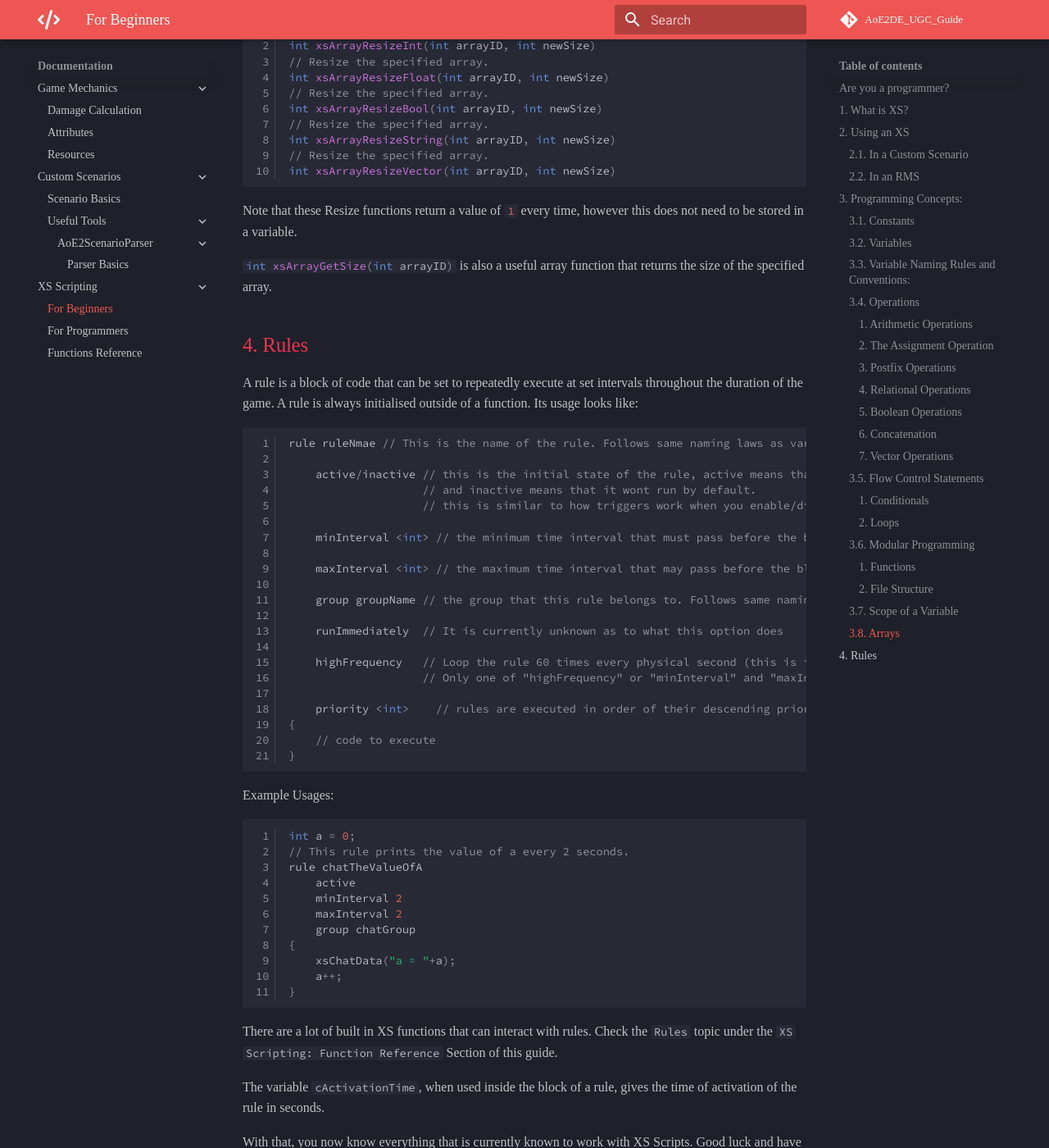
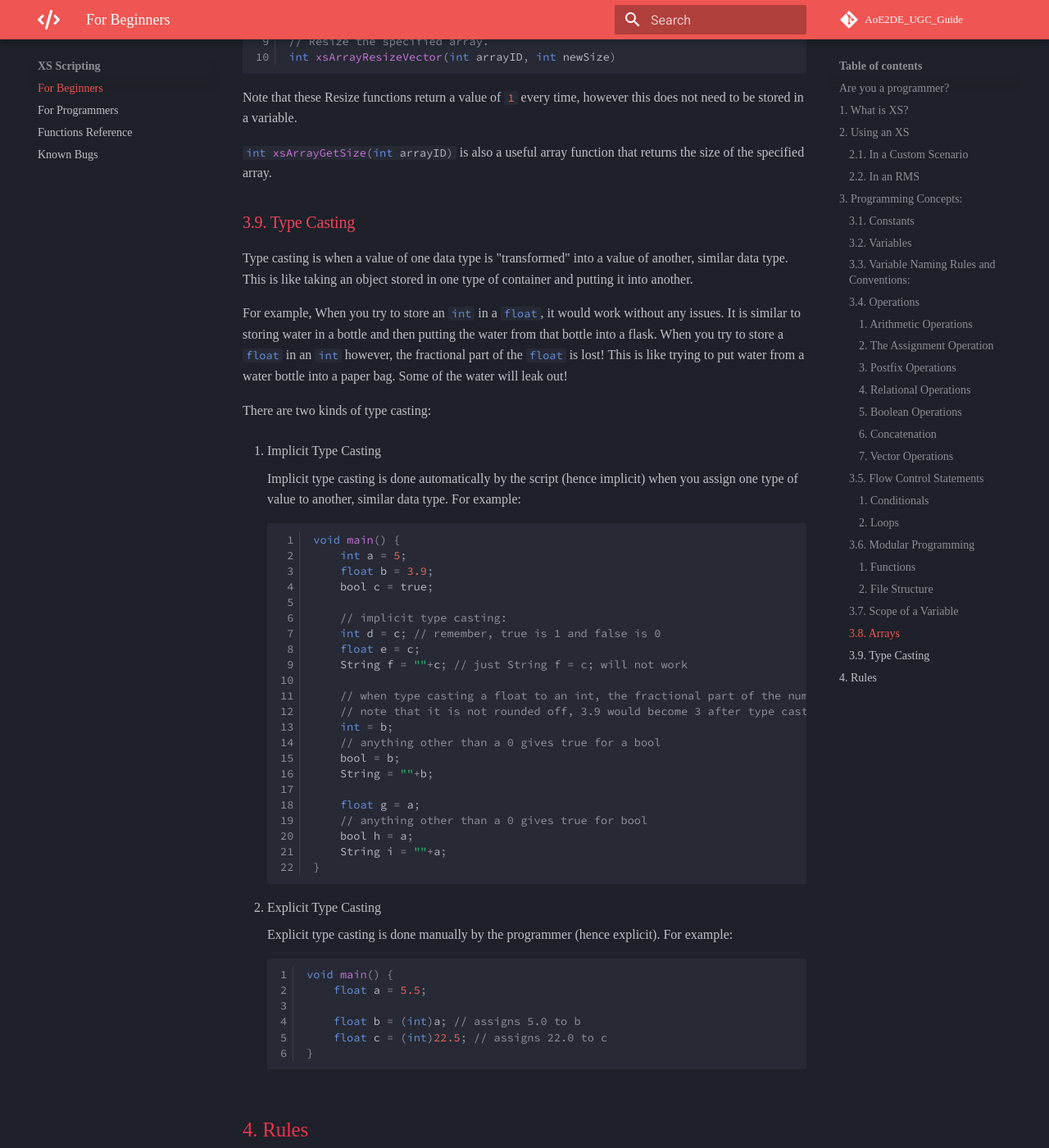
Before and after one commit to Divy1211/AoE2DE_UGC_Guide, an MkDocs documentation site: the page built from docs/general/xs/beginner.md, in a window 1280 px wide and 1400 px high, scrolled down 25957 px. Shown: the whole window at 82% size. Built offline with MkDocs 1.6.1 and Material for MkDocs 9.7.7, drawn with Linux system fonts in a browser that asks for light colours; comment, search, counter and statistics services are not loaded; some of the changed text lies outside the part shown.

Commit message:
Added XS Bugs Section

````diff
--- a/docs/general/xs/beginner.md
+++ b/docs/general/xs/beginner.md
@@ -46,8 +46,8 @@
 and asterisk pair is a
 multi line comment */
 
-// Here, you are creating a function that is called 'test'.
-void test() {
+// Here, you are creating a function that is called 'main'.
+void main() {
     // this line says that you have an integer called 'a' that has a value of 10.
     // note that almost every statement in XS is ended with a semi colon,
     // just like in english we use periods to indicate the end of a sentence.
@@ -68,19 +68,19 @@
 2. Under the `Map` tab, type the name of the XS Script that you created in the `Script Filename` field without the `.xs` at the end. For example, if your file is called `filename.xs` then you will write `filename` in this field.
 3. Now, under the `Triggers` tab in the editor, add a new trigger, then add a new effect. (If you do not know what a trigger/effect is, please go through the `Custom Scenarios: Triggers: Trigger Basics` section of this guide)
 4. From the `Effects List` select `Script Call`.
-5. You can now use the functions in the XS Script in the message box. For example, if your XS file has a function that is called `test` then to use it, you write `test();`
+5. You can now use the functions in the XS Script in the message box. For example, if your XS file has a function that is called `main()` then to use it, you write `main();`
 6. If there are no errors in the code, clicking the `E#0: Script Call` effect will turn it green. If there is an error in the script, an error message will be shown.
-7. Testing the scenario now will run the `Script Call` effect in the trigger defined above, which in turn will run the `test` function in the XS Script and `30` will be shown in the chat.
+7. Testing the scenario now will run the `Script Call` effect in the trigger defined above, which in turn will run the `main()` function in the XS Script and `30` will be shown in the chat.
 
 ### 2.2. In an RMS
 
 1. Open the RMS file in a text editor
 2. At the very top, type `#includeXS "filename.xs"`. Here, `filename.xs` is the name of the file that you created above.
-3. You can now use the functions in the XS file anywhere in the RMS. For example, if your XS file has a function that is called `test` then to use it, you write `test();`
-4. To test, load the RMS in a single player (or multi player) lobby and start the game. When the map is generated, the `test` function in the XS Script will run and `30` will be shown in the chat.
+3. The `main();` function that we made above is automatically run when a map is generated using the RMS.
+4. To test, load the RMS in a single player (or multi player) lobby and start the game. When the map is generated, the `main()` function in the XS Script will run and `30` will be shown in the chat.
 5. It is recommended that you use a custom scenario to test XS Scripts, as it is easier to debug them in the editor.
 
-Now that you have set up an XS file with a `test` function inside, you can type code inside this function to do different things! We'll be walking through all of the different things that are known to be possible one by one, and things will become clearer.
+Now that you have set up an XS file with a `main()` function inside, you can type code inside this function to do different things! We'll be walking through all of the different things that are known to be possible one by one, and things will become clearer.
 
 ## 3. Programming Concepts:
 
@@ -92,7 +92,7 @@
 Variables are like boxes that are used to store constants. Variables are values that can change during the execution of the script! Think about it this way, if a variable is a box that stores a constant, that constant can be taken out and another one can be put in.  Quite literally, it is a variable (it may change!). For example, the script that we saw earlier uses 3 variables, called `a` `b` and `c`.
 
 ```java
-void test() {
+void main() {
     int a = 10;
     int b = 20;
     int c = a+b;
@@ -148,7 +148,7 @@
 5. How do I actually change a variable?
 
     ```java
-    void test() {
+    void main() {
         int my_var = 20;
 
         // you only need to specify the data type of a variable once
@@ -185,7 +185,7 @@
     There is an exception to this rule:
 
     ```java
-    void test() {
+    void main() {
         int a = 10;
         float b = 20.5;
 
@@ -269,30 +269,15 @@
 
     This gives you the exact result of division.
 
-    What if you mix a `#!java float` and an `#!java int`?
-
-    Firstly, anything that does not have a floating point (`.`) is automatically identified as an integer in XS.
-
-    This means, if you do `#!java 5.0/2` then `5.0` is identified as a `#!java float` and `2` and `#!java 2` is identified as an `#!java int`
-
-    The way that XS identifies which behaviour to use is by the data type of the number before the frontslash in the division.
-    For example:
-
-    `#!java 5.0/2 = 2.5`
-
-    Here, the number before the `#!java /` is a `#!java float` and thus regular division is used
-
-    `#!java 5/2.0 = 2`.
-
-    Here, the number before the `#!java /` is an `#!java int` and thus, integer division is used.
-
-    The result of integer division is an `#!java int`, while the result of regular division is `#!java float`
+    What if you mix a `#!java float` and an `#!java int`? In that case, regular division is used.
 
 5. Modulo: `a%b` this gives you the remainder when dividing `a` by `b`.
 
+Note: due to a bug at the moment, the data type of the answer of any operation is decided by the first number used in the operation. This means that `#!java 9*5.5` evaluates to `#!java 49` instead of `#!java 49.5`. However, `#!java 5.5*9` will correctly evaluate to `#!java 49.5`.
+
 For Example:
 ```java
-void test() {
+void main() {
     int a = 69;
     int b = 420;
 
@@ -320,6 +305,12 @@
     // this will chat 5 in game (17%6 = 5)
     xsChatData("result of 17%6 = "+(17%6));
 
+    // this should chat 0.5 in game (2.5%1 = 0.5)
+    xsChatData("result of 17%6 = "+(2.5%1));
+    // Due to a bug at the moment, this will actually show 0.0
+    // Modulo on fractions does not work properly at this time.
+
+
     // Note that chat data does not send the same thing multiple consecutively
     // which means if two calculations have the same result, only the first
     // one is shown
@@ -343,7 +334,7 @@
 If you want to increase or decrease the value of a variable by one, then writing `a = a + 1;` or `a = a - 1;` is one way to do it. Writing `a++;` or `a--;` is another way to do it.
 
 ```java
-void test() {
+void main() {
     int a = 10;
 
     // increase the value of a to 11
@@ -380,7 +371,7 @@
 For Example:
 
 ```java
-void test() {
+void main() {
 
     // With numbers:
     int a = 10;
@@ -494,7 +485,7 @@
 
 For example:
 ```java
-void test() {
+void main() {
     int a = 10;
     int b = 20;
     int c = 30;
@@ -523,7 +514,7 @@
 
 For Example:
 ```java
-void test() {
+void main() {
     String a = "this is ";
     String b = "string concatenation!";
     int c = 11;
@@ -551,7 +542,7 @@
     For example:
 
     ```java
-    void test() {
+    void main() {
         float x = 1.0;
         float y = 2.0;
         float z = 3.0;
@@ -577,7 +568,7 @@
     The X, Y and Z components of a vector can be accessed as follows:
 
     ```java
-    void test() {
+    void main() {
         Vector myVector = Vector(1, 2, 3);
 
         float x = xsVectorGetX(myVector); // gives you the X component of the vector
@@ -591,7 +582,7 @@
     The X, Y and Z components of a vector can be set as follows:
 
     ```java
-    void test() {
+    void main() {
         Vector myVector = Vector(1, 2, 3);
         myVector = xsVectorSetX(myVector, 10); // sets the X component of the vector
         myVector = xsVectorSetY(myVector, 20); // sets the y component of the vector
@@ -606,7 +597,7 @@
     If you know that you want to change all 3 components of a vector, it can be done in one go instead of in 3 separate lines like above:
 
     ```java
-    void test() {
+    void main() {
         Vector myVector = Vector(1, 2, 3);
         myVector = xsVectorSet(10, 20, 30);
     }
@@ -618,7 +609,7 @@
     Note: The length of a vector is given by $\sqrt{x^2+y^2+z^2}$
 
     ```java
-    void test() {
+    void main() {
         Vector myVector = Vector(1, 2, 3);
         float length = xsVectorLength(myVector);
     }
@@ -630,7 +621,7 @@
     Note: This new vector is given by $\left(\cfrac{x}{\sqrt{x^2+y^2+z^2}}, \cfrac{y}{\sqrt{x^2+y^2+z^2}}, \cfrac{z}{\sqrt{x^2+y^2+z^2}}\right)$
 
     ```java
-    void test() {
+    void main() {
         Vector myVector = Vector(1, 2, 3);
         Vector unitVectorAlongMyVector = xsVectorNormalize(myVector);
     }
@@ -654,7 +645,7 @@
 
     Usage:
     ```java
-    void test() {
+    void main() {
         int a = 10;
         int b = 20;
         // if(boolean expression / variable / constant)
@@ -676,7 +667,7 @@
     If there is only one instruction that needs to be run inside an `#!java if` or `#!java else` then the curly braces `{}` can be omitted:
 
     ```java
-    void test() {
+    void main() {
         int a = 10;
         int b = 20;
         if(b > a)
@@ -689,7 +680,7 @@
     An `#!java if` statement does not need to be followed by an `#!java else` statement everytime
 
     ```java
-    void test() {
+    void main() {
         int a = 10;
         int b = 20;
         if(b > a)
@@ -700,7 +691,7 @@
     What if you need to check multiple conditions and do separate things for each case? this is when you use an `#!java if else if` statement!
 
     ```java
-    void test() {
+    void main() {
         int a = 10;
         int b = 20;
         if(b > a)
@@ -730,7 +721,7 @@
 
         When you're ready, click the "Answer" to view the solution.
         ```java
-        void test() {
+        void main() {
             int a = 10;
             int b = 20;
             int c = 30;
@@ -749,7 +740,7 @@
     For example:
 
     ```java
-    void test() {
+    void main() {
         int a = 10;
         switch(a) {
             case 10: {
@@ -770,7 +761,7 @@
 
     This is the same as doing:
     ```java
-    void test() {
+    void main() {
         int a = 10;
         if (a == 10) {
             xsChatData("if(a == 10)");
@@ -790,7 +781,7 @@
     Similar to `#!java if else`, if there is only one instruction to execute, the curly braces `{}` can be omitted:
 
     ```java
-    void test() {
+    void main() {
         int a = 10;
         switch(a) {
             case 10:
@@ -823,7 +814,7 @@
     A `#java while` statement repeatedly executes a block of code as long as (while) something is `true`. This process of repeatedly executing the same block of code is known as iteration!
     For example:
     ```java
-    void test() {
+    void main() {
         int a = 0;
         while(a < 10) {
             xsChatData("a = "+a);
@@ -875,7 +866,7 @@
         Hint: Notice that the pattern here is that each time, the increase of the terms is also going up by one. The 2nd term is the first term + 1, the 3rd term is the 2nd term + 2, and so on.
 
         ```java
-        void test() {
+        void main() {
             int number = 1;
             int increase = 1;
             while(increase <= 15) {
@@ -892,7 +883,7 @@
 
     For example:
     ```java
-    void test() {
+    void main() {
         for(a = 5; < 23) {
             xsChatData("a = "+a);
             // the for loop takes care of increasing the value
@@ -973,15 +964,15 @@
     // a > b then the 2nd return statement will never run in the first place
 }
 
-void test() {
+void main() {
     // this is how the function is then used:
     xsChatData("max "+max(10, 20));
     // the values for the variables in the function are
 }
-// wait, isn't this 'test' also a function that we've been using so far?
+// wait, isn't this 'main' also a function that we've been using so far?
 // yes it is! The 'void' signifies that it doesn't return any value
 
-// since there is nothing writting inside the brackets after 'test',
+// since there is nothing writting inside the brackets after 'main',
 // it does not take in any parameters either
 ```
 
@@ -1010,7 +1001,7 @@
     // If you do not know what absolute/relative paths are,
     // a quick google search will tell you more about them.
 
-    void test() {
+    void main() {
         Vector a = Vector(1, 2, 3);
         Vector b = Vector(3, 2, 1);
         xsChatData("dot: "+dotProduct(a, b));
@@ -1061,7 +1052,7 @@
 Every variable has a scope, i.e. an "area" of the code where it can be used. For example, you cannot use a variable before it has been initialised, that doesn't make sense!
 
 ```java
-void test() {
+void main() {
     a++; // wait, a doesn't exist yet! you cannot do this.
     int a = 10;
 }
@@ -1071,14 +1062,14 @@
 Similarly, Variables initialised inside one function can only be used in that particular function, and do not exist outside of them. These kinds of variables are known as local variables. For example:
 
 ```java
-void test() {
+void main() {
     int a = 10;
 }
-void test2() {
-    a++; // wait, a doesn't exist inside test2! you cannot do this.
-    // you can actually declare another variable named a inside of test2:
+void anotherFunction() {
+    a++; // wait, a doesn't exist inside another! you cannot do this.
+    // you can actually declare another variable named a inside of another:
     int a = 44;
-    // this a is completely different and independent from the a in test();
+    // this a is completely different and independent from the a in main();
 }
 ```
 
@@ -1086,10 +1077,10 @@
 
 ```java
 int a = 10;
-void test() {
+void main() {
     a++;
 }
-void test2() {
+void anotherFunction() {
     a++;
 }
 ```
@@ -1206,6 +1197,53 @@
 
 `#!java int xsArrayGetSize(int arrayID)` is also a useful array function that returns the size of the specified array.
 
+### 3.9. Type Casting
+
+Type casting is when a value of one data type is "transformed" into a value of another, similar data type. This is like taking an object stored in one type of container and putting it into another.
+
+For example, When you try to store an `#!java int` in a `#!java float`, it would work without any issues. It is similar to storing water in a bottle and then putting the water from that bottle into a flask. When you try to store a `#!java float` in an `#!java int` however, the fractional part of the `#!java float` is lost! This is like trying to put water from a water bottle into a paper bag. Some of the water will leak out!
+
+There are two kinds of type casting:
+
+1. Implicit Type Casting
+
+    Implicit type casting is done automatically by the script (hence implicit) when you assign one type of value to another, similar data type. For example:
+    ```java
+    void main() {
+        int a = 5;
+        float b = 3.9;
+        bool c = true;
+
+        // implicit type casting:
+        int d = c; // remember, true is 1 and false is 0
+        float e = c;
+        String f = ""+c; // just String f = c; will not work
+
+        // when type casting a float to an int, the fractional part of the number is lost!
+        // note that it is not rounded off, 3.9 would become 3 after type casting
+        int = b;
+        // anything other than a 0 gives true for a bool
+        bool = b;
+        String = ""+b;
+
+        float g = a;
+        // anything other than a 0 gives true for bool
+        bool h = a;
+        String i = ""+a;
+    }
+    ```
+
+2. Explicit Type Casting
+
+    Explicit type casting is done manually by the programmer (hence explicit). For example:
+    ```java
+    void main() {
+        float a = 5.5;
+
+        float b = (int)a; // assigns 5.0 to b
+        float c = (int)22.5; // assigns 22.0 to c
+    }
+    ```
 
 ## 4. Rules
 
--- a/mkdocs.yml
+++ b/mkdocs.yml
@@ -8,38 +8,38 @@
 # add pages:
 nav:
   - About: "about.md"
-  - Documentation:
-    - Game Mechanics:
-      - Damage Calculation: "general/damage_calculation.md"
-      - Attributes: "general/attributes.md"
-      - Resources: "general/resources.md"
-    - Custom Scenarios:
-      - Scenario Basics: "scenarios/basics.md"
-      # - Triggers:
-      #   - Trigger Basics: "scenarios/triggers/basics.md"
-      #   - Effects: "scenarios/triggers/effects.md"
-      #   - Variables: "scenarios/triggers/variables.md"
-      #   - Conditions: "scenarios/triggers/conditions.md"
-      # - Tricks and Tips: "scenarios/tricks.md"
-      # - Advanced:
-      #   - File Byte Structure: "scenarios/advanced/byte_structure.md"
-      - Useful Tools:
-        # - Advanced Genie Editor:
-        #   - A.G.E. Uses: "scenarios/useful_tools/age/uses.md"
-        #   - Unhiding Editor Units: "scenarios/useful_tools/age/unhide.md"
-        - AoE2ScenarioParser:
-          - Parser Basics: "scenarios/useful_tools/parser/basics.md"
-    - XS Scripting:
-      - For Beginners: "general/xs/beginner.md"
-      - For Programmers: "general/xs/programmer.md"
-      - Functions Reference: "general/xs/functions.md"
-  #   - Data Mods:
-  #     - Data Mod Basics: "data_mods/basics.md"
-  #     - Advanced Genie Editor:
-  #       - A.G.E. Basics: "data_mods/age/basics.md"
-  #   - RMS:
-  #     - RMS Basics: "rms/basics.md"
-  # - Publishing UGC: "publishing_ugc/publish.md"
+  - Game Mechanics:
+    - Damage Calculation: "general/damage_calculation.md"
+    - Attributes: "general/attributes.md"
+    - Resources: "general/resources.md"
+  - Custom Scenarios:
+    - Scenario Basics: "scenarios/basics.md"
+    # - Triggers:
+    #   - Trigger Basics: "scenarios/triggers/basics.md"
+    #   - Effects: "scenarios/triggers/effects.md"
+    #   - Variables: "scenarios/triggers/variables.md"
+    #   - Conditions: "scenarios/triggers/conditions.md"
+    # - Tricks and Tips: "scenarios/tricks.md"
+    # - Advanced:
+    #   - File Byte Structure: "scenarios/advanced/byte_structure.md"
+    - Useful Tools:
+      # - Advanced Genie Editor:
+      #   - A.G.E. Uses: "scenarios/useful_tools/age/uses.md"
+      #   - Unhiding Editor Units: "scenarios/useful_tools/age/unhide.md"
+      - AoE2ScenarioParser:
+        - Parser Basics: "scenarios/useful_tools/parser/basics.md"
+  - XS Scripting:
+    - For Beginners: "general/xs/beginner.md"
+    - For Programmers: "general/xs/programmer.md"
+    - Functions Reference: "general/xs/functions.md"
+    - Known Bugs: "general/xs/bugs.md"
+#   - Data Mods:
+#     - Data Mod Basics: "data_mods/basics.md"
+#     - Advanced Genie Editor:
+#       - A.G.E. Basics: "data_mods/age/basics.md"
+#   - RMS:
+#     - RMS Basics: "rms/basics.md"
+# - Publishing UGC: "publishing_ugc/publish.md"
 
 markdown_extensions:
   - admonition # https://squidfunk.github.io/mkdocs-material/reference/admonitions/#admonition
````
Also changed, not shown: docs/about.md (+7 -5 lines), docs/general/xs/bugs.md (added, +238 -0 lines), docs/general/xs/functions.md (+13 -3 lines), docs/general/xs/programmer.md (+18 -12 lines).
